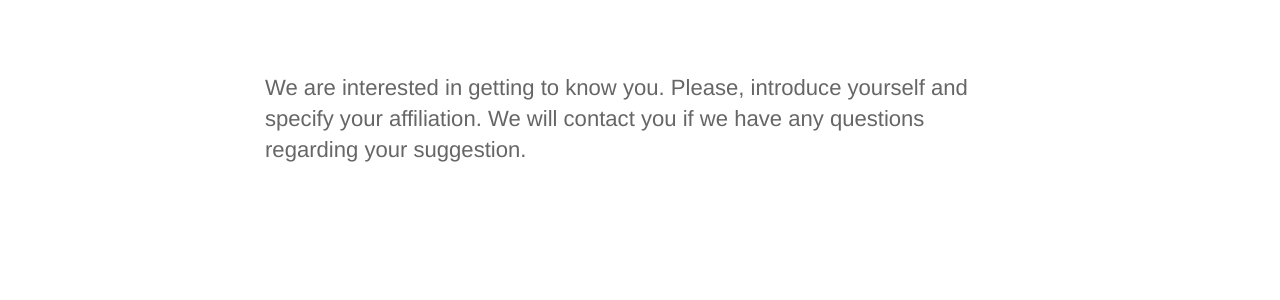
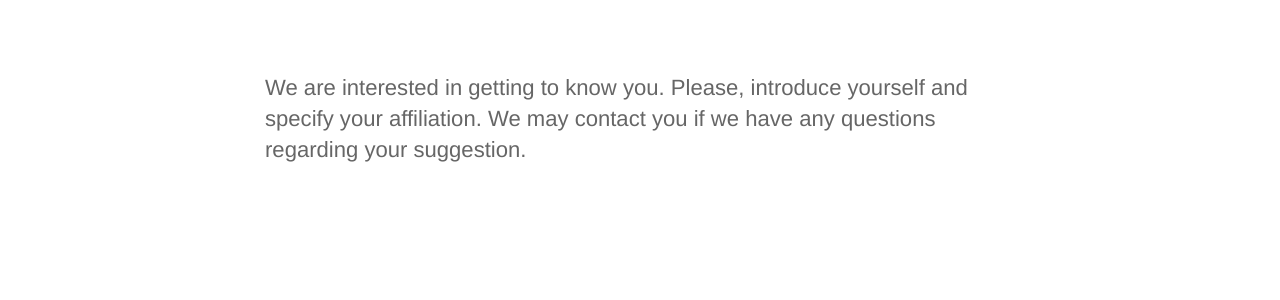
Before and after one commit to TheNEMOproject/TheNEMOproject.github.io, a Jekyll site: the page built from contact.html, in a window 1280 px wide. Shown: the part 332-632 px from the top of the page. Built offline with Jekyll 4.4.1, drawn with Linux system fonts in a browser that asks for light colours.

Commit message:
Update contact.html

```diff
--- a/contact.html
+++ b/contact.html
@@ -5,7 +5,7 @@
 ---
 <section class="herot">
 	<div class="text-container">
-		<p class="subtext_left editable"> We are interested in getting to know you. Please, introduce yourself and specify your affiliation. We will contact you if we have any questions regarding your suggestion.</p>
+		<p class="subtext_left editable"> We are interested in getting to know you. Please, introduce yourself and specify your affiliation. We may contact you if we have any questions regarding your suggestion.</p>
 
   </div>
 </section>
```
